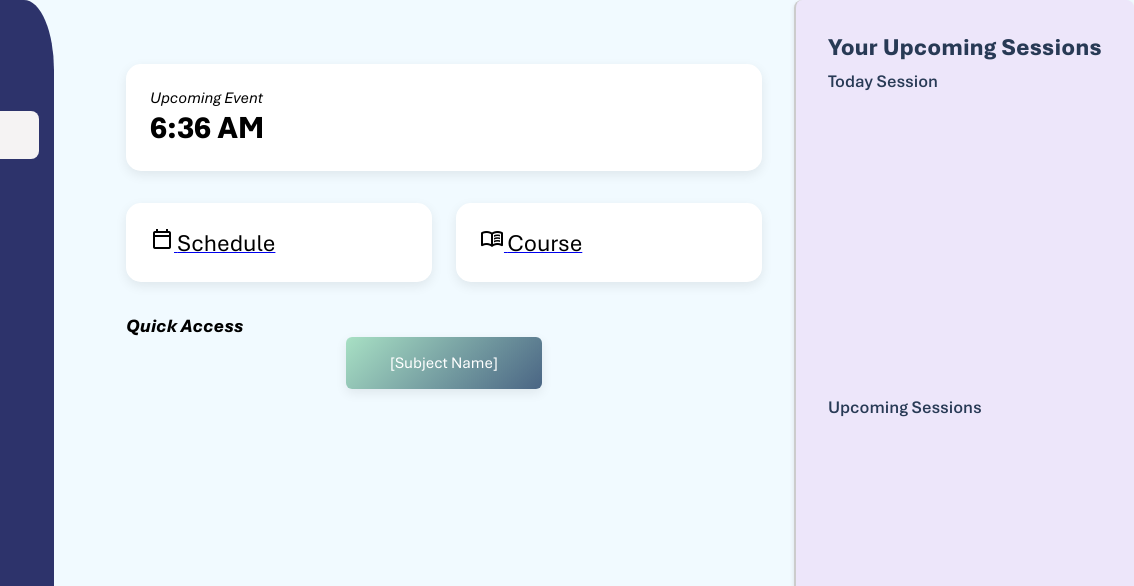
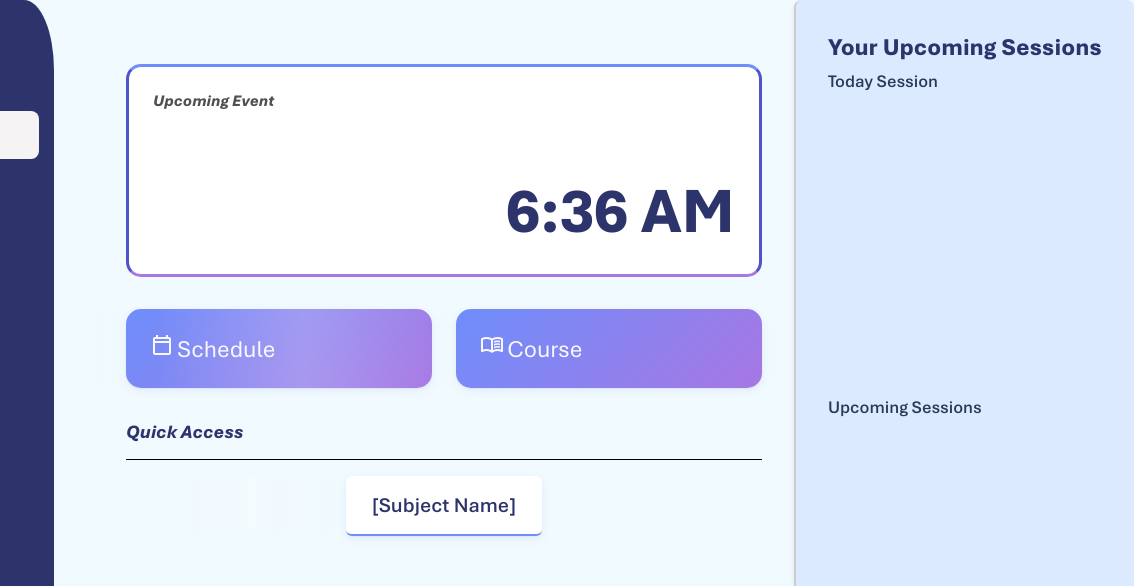
Before and after one commit to VJyzCELERY/Intellecta, an Electron app: page app/src/frontend/home.html in a window 1280 px wide. Shown: the top 586 px of the page, 146-1280 px from the left. Drawn offline with nearby package versions, Linux system fonts and the light colour scheme; no server answers.

Commit message:
adjust HOME UI

```diff
--- a/app/src/frontend/css/home.css
+++ b/app/src/frontend/css/home.css
@@ -1,3 +1,4 @@
+
 /*main content*/
 .main-content {
     flex: 1;
@@ -9,28 +10,97 @@
     overflow-y: auto;
 }
 
-.card {
+#Greeting {
+    color: var(--blue);
+}
+
+.card-head{
     background: var(--fullwhite);
+    border-top: 3px solid #6e8efb;
+    border-bottom: 3px solid #a777e3;
+    border-left: 3px solid #4e54c8;
+    border-right: 3px solid #4e54c8;
+    color: var(--black);
+    /* color: var(--white); */
     padding: 1.5rem;
     border-radius: 15px;
-    box-shadow: 0 4px 12px rgba(0, 0, 0, 0.08);
+    transition: transform 0.3s ease, box-shadow 0.3s ease;
+    transform: translateY(20px);
+    animation: fadeInUp 0.6s forwards;
+    height: fit-content;
+    display: flex;
+    flex-direction: column;
+}
+
+.card-head em{
+    font-size: 1rem;
+    font-weight: 700;
+}
+
+.card-head h3{
+    color: var(--blue);
+    margin-top: 0.3rem;
+    font-size: 3rem;
+    margin-bottom: 0.5rem;
+}
+
+.card-head small{
+    font-size: 1.5rem;
+    font-weight: 500;
+}
+
+.card-head #clock{
+    margin-top: 3rem;
+    color: var(--blue);
+    font-size: 4rem;
+    margin-left: auto;
+}
+
+.card {
+    /* background: var(--fullwhite); */
+    background: linear-gradient(135deg, #6e8efb, #a777e3);
+    padding: 1.5rem;
+    border-radius: 15px;
+    box-shadow:
+        0 3px 10px rgba(78, 84, 200, 0.08),
+        0 1px 2px rgba(0,0,0,0.05);
     transition: transform 0.3s ease, box-shadow 0.3s ease;
     opacity: 0;
     transform: translateY(20px);
     animation: fadeInUp 0.6s forwards;
-    cursor: pointer;
+    text-decoration: none;
 }
 
-.card .text {
+.card::before {
+    content: '';
+    position: absolute;
+    top: 0;
+    left: 0;
+    width: 100%;
+    height: 100%;
+    background: linear-gradient(90deg, transparent, rgba(255, 255, 255, 0.2), transparent);
+    transition: 0.5s;
+    transform: translateX(-100%);
+    z-index: -1;
+}
+
+.card:hover::before {
+    transform: translateX(100%);
+}
+
+.card .text{
     align-items: center;
-    color: #000;
+    color: #f8f9fe;
     font-size: 1.5rem;
+    font-weight: 500;
     text-decoration: none;
 }
 
 .card:hover {
-    transform: translateY(-5px);
-    box-shadow: 0 8px 16px rgba(0, 0, 0, 0.1);
+    transform: translateY(-5px) scale(1.02);
+    box-shadow:
+        0 15px 30px rgba(78, 84, 200, 0.2),
+        0 5px 15px rgba(0,0,0,0.1);
 }
 
 @keyframes fadeInUp {
@@ -54,21 +124,23 @@
 
 }
 
-.upload-btn,
-.stt-btn {
-    flex: 1;
-    cursor: pointer;
+.quick-access h3{
+    color: var(--blue);
+    margin-bottom: 1rem;
 }
 
 .quick-access .card {
     flex: 0 0 calc((100% - 3rem) / 3); /* exactly 3 per row, accounting for gap */
-    background: linear-gradient(135deg, #a8e0c4, #4a6584);
-    color: white;
+    background: var(--fullwhite);
+    border-bottom: 2px solid #6e8efb;
+    color: var(--blue);
+    font-weight: 600;
     text-align: center;
     padding: 1rem;
     box-sizing: border-box;
     border-radius: 6px;
-
+    cursor: pointer;
+    font-size: 1.3rem;
 }
 .quick-access .card:nth-child(2) {
     background: linear-gradient(135deg, #b28ed9, #4a5384);
@@ -85,12 +157,13 @@
     display: flex;
     flex-direction: column;
     padding: 2rem;
-    background: #ede6fa;
+    background: #dbeaff;
+    /* background: #f8f9fe; */
     border-left: 2px solid #ccc;
 }
 
 .schedule-panel h2{
-    color: var(--light-black);
+    color: var(--blue);
     font-weight: 650;
     font-size: 1.5rem;
     margin-bottom: 0.5rem;
@@ -104,6 +177,7 @@
 }
 
 .session-box h3 {
+    color: var(--blue);
     color: var(--light-black);
     margin-bottom: 0.5rem;
     font-size: 1.1rem;
@@ -136,9 +210,9 @@
     border-left: 5px solid var(--blue3);
 }
 
-.session-card:hover {
+/* .session-card:hover {
     background: #f0f0f0;
-}
+} */
 
 .session-card .title{
     color: black;
--- a/app/src/frontend/home.html
+++ b/app/src/frontend/home.html
@@ -71,27 +71,27 @@
     <!-- Main Content -->
     <main class="main-content">
       <h2 id="Greeting"></h2>
-      <div class="card" style="animation-delay: 0.1s">
+      <div class="card-head" style="animation-delay: 0.1s">
         <em>Upcoming Event</em>
         <h3 id="event-banner-title"></h3>
         <small id="event-banner-time"></small>
-        <h1 id="clock">00:00 AM</h1>
+        <h1 id="clock">--:-- AM</h1>
       </div>
 
       <div class="row">
-        <a href="schedule.html" class="card upload-btn" style="animation-delay: 0.2s">
+        <a href="schedule.html" class="card" style="animation-delay: 0.2s">
           <span class="material-symbols-outlined text">calendar_today</span>
           <span class="text">Schedule</span>
         </a>
-        <a href="course.html" class="card upload-btn" style="animation-delay: 0.2s">
+        <a href="course.html" class="card" style="animation-delay: 0.2s">
           <span class="material-symbols-outlined text">menu_book</span>
           <span class="text">Course</span>
         </a>
       </div>
 
-      <div>
+      <div class="quick-access">
         <h3><em>Quick Access</em></h3>
-
+        <div class="line"></div>
         <div class="row quick-access" id="quick-access-container">
           <a class="card" style="animation-delay: 0.5s">[Subject Name]</a>
 
```
